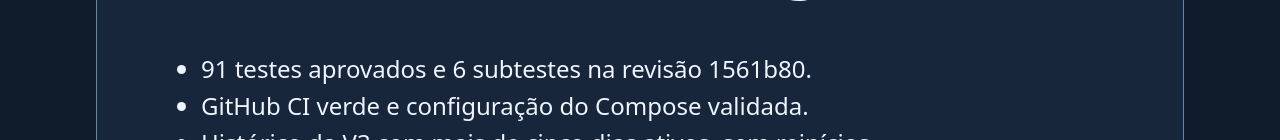
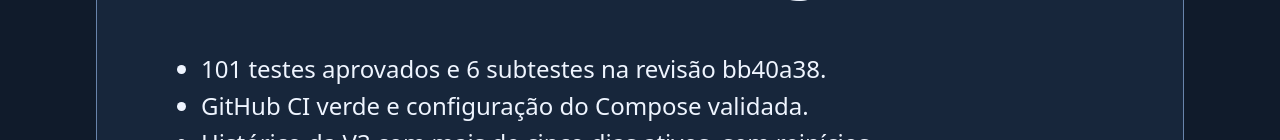
Before and after one commit to matheus-moreli/entregaveis-inventario-ativos-vulnerabilidades, a plain HTML site: page Sprint-5/Slides-UFU.html in a window 1280 px wide. Shown: the part 2965-3105 px from the top of the page. Drawn offline with Linux system fonts and the light colour scheme.

Commit message:
docs: atualizar status e referências para a versão final do projeto
STATUS_TRABALHO_2.md passa a refletir o estado real (101 testes, CI verde,
evidências Docker de 23/11). A Sprint 5 aponta para o commit bb40a38 do
projeto principal. As ações de terceiros do workflow de exemplo foram
fixadas por SHA.

```diff
--- a/Sprint-5/Slides-UFU.html
+++ b/Sprint-5/Slides-UFU.html
@@ -22,7 +22,7 @@ code,strong{color:#8aeadc}
 <section><h2>Do cadastro à priorização</h2><ul><li>Registrar ativos e suas vulnerabilidades.</li><li>Vincular dependências entre equipamentos.</li><li>Consultar o ranking e explicar os fatores do risco.</li></ul></section>
 <section><h2>O risco muda quando há dependências</h2><p>Exemplo ilustrativo. Um CVSS de 5 com exposição de 0,6 resulta em risco próprio de <strong>3</strong>.</p><p>Um servidor com risco próprio de 4 herda metade desse valor. Resultado <strong>4 + 0,5 × 3 = 5,5</strong>.</p></section>
 <section><h2>Arquitetura e operação</h2><ul><li>Terminal para cadastro, API para consultas e OpenAPI para o contrato.</li><li>Persistência JSON em volume Docker.</li><li>Saúde na porta 2217 e operações protegidas por Bearer.</li></ul></section>
-<section><h2>Evidências da entrega</h2><ul><li>91 testes aprovados e 6 subtestes na revisão 1561b80.</li><li>GitHub CI verde e configuração do Compose validada.</li><li>Histórico da V3 com mais de cinco dias ativos, sem reinícios registrados.</li></ul></section>
+<section><h2>Evidências da entrega</h2><ul><li>101 testes aprovados e 6 subtestes na revisão bb40a38.</li><li>GitHub CI verde e configuração do Compose validada.</li><li>Histórico da V3 com mais de cinco dias ativos, sem reinícios registrados.</li></ul></section>
 </main>
 </body>
 </html>
```
Also changed, not shown: 7 other files.
